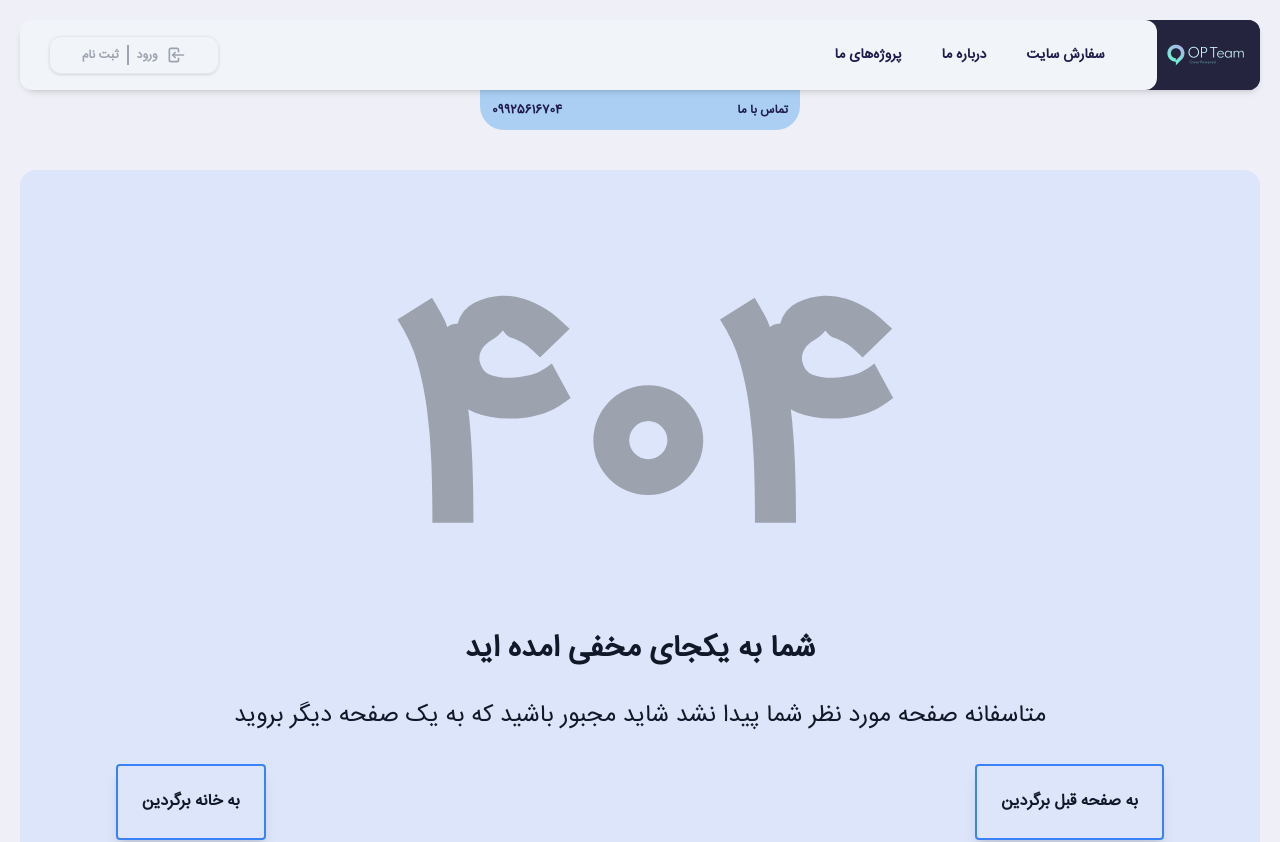
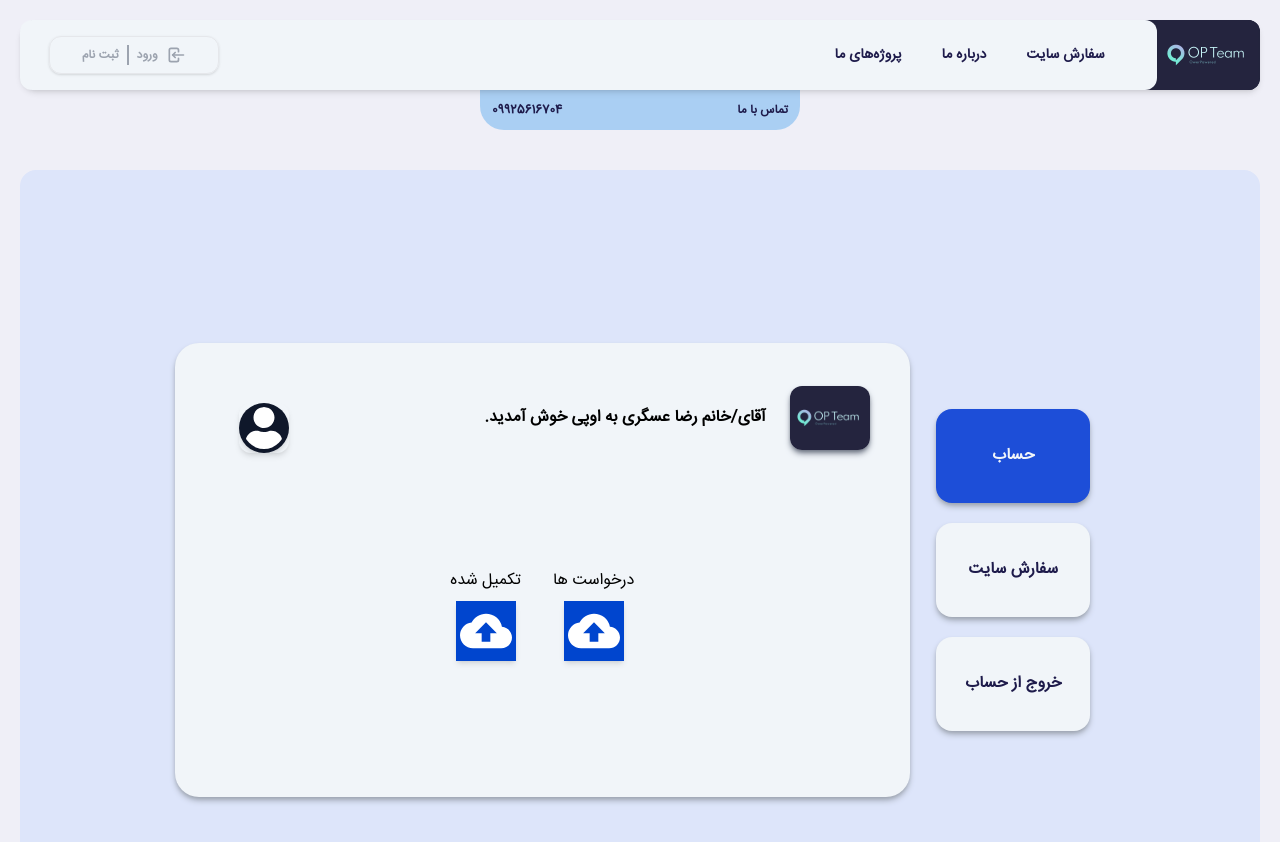
Before and after one commit to kamran1381/op-team-next, a Next.js app: page /1/admin in a window 1280 px wide. Before the commit this address had no page. Shown: the top 842 px of the page. Built offline with nearby package versions, Linux system fonts and the light colour scheme.

Commit message:
user admin panel added

```diff
--- /dev/null
+++ b/src/app/[account]/admin/page.jsx
@@ -0,0 +1,51 @@
+import React from 'react';
+import Image from 'next/image';
+import { FaUser } from "react-icons/fa";
+import { MdCloudUpload } from "react-icons/md";
+import Link from 'next/link';
+const Admin = () => {
+    return (
+        <div className='w-full flex flex-col justify-center items-center p-5 relative'>
+            <div className='w-full max-w-7xl bg-[#DDE5FA] h-screen flex justify-center rounded-2xl'>
+                <div className='w-3/4 flex justify-center items-center space-x-3 space-x-reverse'>
+                    <div className='w-1/5 flex flex-col justify-center items-center space-y-5'>
+                        <Link href='/' className="text-slate-100 bg-blue-700 font-extrabold rounded-2xl w-[154px] h-[94px] shadow-gray-400 shadow-md flex justify-center items-center hover:bg-blue-500 transition-colors ">حساب</Link>
+                        <Link href='/' className="text-indigo-950 bg-slate-100 font-extrabold rounded-2xl w-[154px] h-[94px] shadow-gray-400 shadow-md flex justify-center items-center hover:bg-blue-500 hover:text-white transition-colors ">سفارش سایت</Link>
+                        <Link href='/' className="text-indigo-950 bg-slate-100 font-extrabold rounded-2xl w-[154px] h-[94px] shadow-gray-400 shadow-md flex justify-center items-center hover:bg-blue-500 hover:text-white transition-colors ">خروج از حساب </Link>
+
+                    </div>
+                    <div className='w-4/5 bg-slate-100 rounded-3xl shadow-md shadow-gray-400 p-10 flex flex-col space-y-5 items-center'>
+                        <div className='flex w-full'>
+                            <div className='flex w-full items-center'>
+                                <div className='w-20 h-16 relative overflow-hidden rounded-xl shadow-md shadow-gray-500'>
+                                    <Image src='/assets/images/logo.png' className='object-cover' loading='lazy' fill alt='لوگوی او پی تیم' />
+                                </div>
+                                <span className='pr-6 font-bold'>آقای/خانم رضا عسگری به اوپی خوش آمدید.</span>
+                            </div>
+                            <div className='flex items-end'>
+                                <div className='mt-5 px-6'>
+                                    <div className='relative overflow-hidden rounded-xl shadow-md'>
+                                        <FaUser size={50} className='bg-slate-900 text-white p-1 rounded-full shadow-md' />
+                                    </div>
+                                </div>
+                            </div>
+                        </div>
+
+                        <div className='flex justify-center items-center py-24 px-20'>
+                            <div className='flex flex-col items-center px-4'>
+                                <span className='text-base mb-2'>درخواست ها</span>
+                                <MdCloudUpload size={60} className='bg-[#0045CE] text-white p-1  shadow-md' />
+                            </div>
+                            <div className='flex flex-col items-center px-4'>
+                                <span className='text-base mb-2'>تکمیل شده</span>
+                                <MdCloudUpload size={60} className='bg-[#0045CE] text-white p-1  shadow-md' />
+                            </div>
+                        </div>
+                    </div>
+                </div>
+            </div>
+        </div>
+    );
+};
+
+export default Admin;
```
